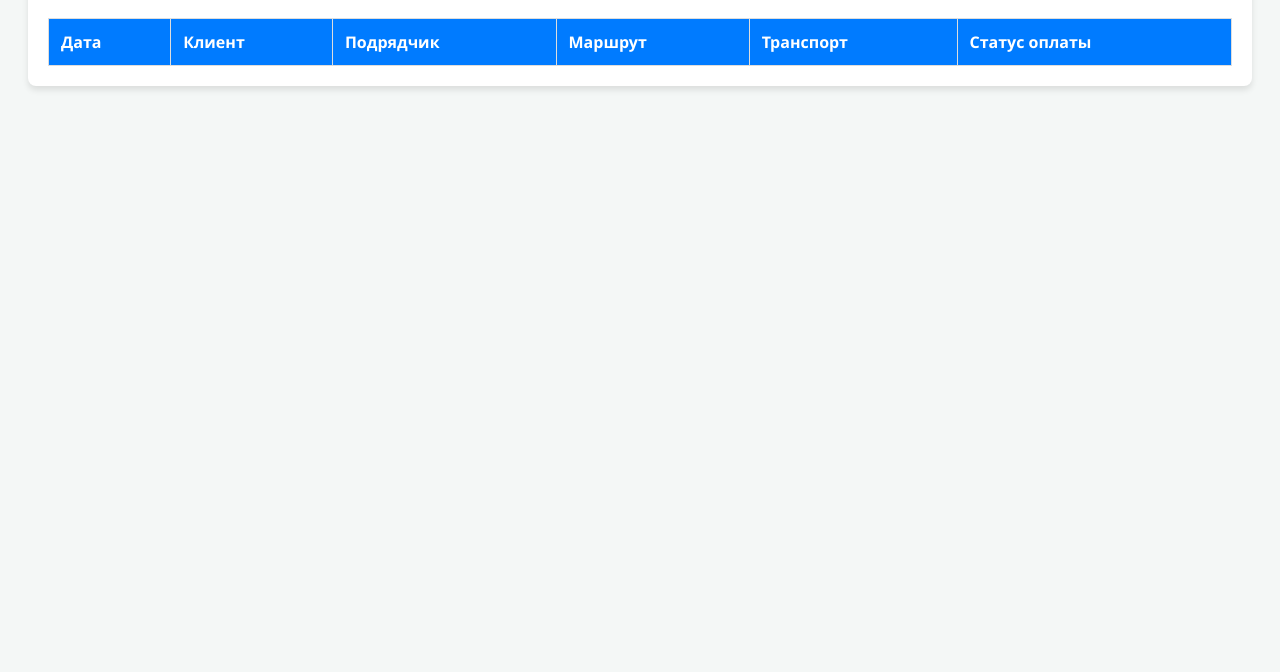
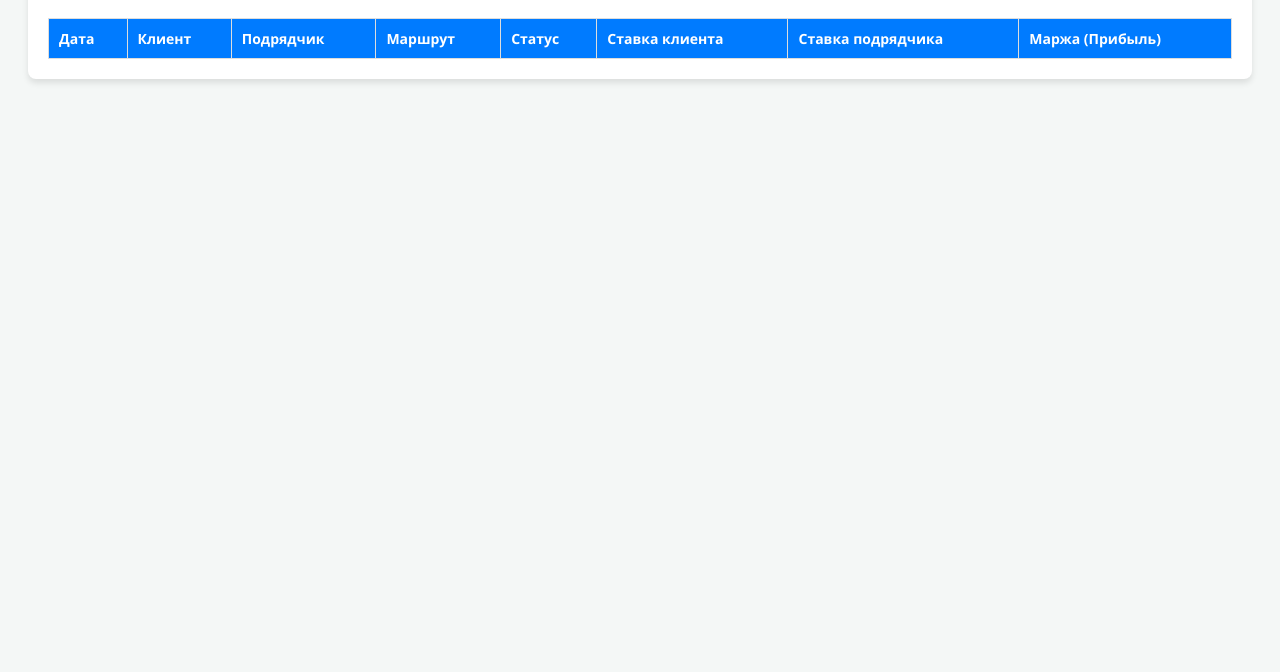
Before and after one commit to yulianikiforova1705-netizen/logistic_crm, a website: page frontend/index.html in a window 1280 px wide. Shown: the part 128-800 px from the top of the page. Drawn offline with Linux system fonts and the light colour scheme; no server answers.

Commit message:
Добавлен финансовый блок и расчет маржи в таблицу

```diff
--- a/frontend/index.html
+++ b/frontend/index.html
@@ -8,10 +8,11 @@
         body { font-family: 'Segoe UI', Tahoma, Geneva, Verdana, sans-serif; padding: 20px; background-color: #f4f7f6; color: #333; }
         .container { background: white; padding: 20px; border-radius: 8px; box-shadow: 0 4px 6px rgba(0,0,0,0.1); max-width: 1200px; margin: auto; }
         h1 { border-bottom: 2px solid #007bff; padding-bottom: 10px; }
-        table { width: 100%; border-collapse: collapse; margin-top: 20px; }
-        th, td { border: 1px solid #ddd; padding: 12px; text-align: left; }
+        table { width: 100%; border-collapse: collapse; margin-top: 20px; font-size: 14px; }
+        th, td { border: 1px solid #ddd; padding: 10px; text-align: left; }
         th { background-color: #007bff; color: white; }
         .status-yellow { background-color: #fff3cd; color: #856404; padding: 4px 8px; border-radius: 4px; font-weight: bold; }
+        .margin-positive { color: #28a745; font-weight: bold; } /* Зеленый цвет для прибыли */
     </style>
 </head>
 <body>
@@ -24,8 +25,10 @@
                     <th>Клиент</th>
                     <th>Подрядчик</th>
                     <th>Маршрут</th>
-                    <th>Транспорт</th>
-                    <th>Статус оплаты</th>
+                    <th>Статус</th>
+                    <th>Ставка клиента</th>
+                    <th>Ставка подрядчика</th>
+                    <th>Маржа (Прибыль)</th>
                 </tr>
             </thead>
             <tbody id="orders-table-body">
@@ -34,20 +37,24 @@
     </div>
 
     <script>
-        // Стучимся на наш сервер за заявками
         fetch('/api/orders')
             .then(response => response.json())
             .then(data => {
                 const tableBody = document.getElementById('orders-table-body');
-                // Перебираем все полученные заявки и создаем для каждой строку таблицы
+
                 data.data.forEach(order => {
+                    // Высчитываем маржу (прибыль)
+                    const margin = order.clientRate - order.contractorRate;
+
                     const row = `<tr>
                         <td>${order.orderDate}</td>
                         <td><strong>${order.clientName}</strong></td>
                         <td>${order.contractorName}</td>
                         <td>${order.route}</td>
-                        <td>${order.transportType}</td>
                         <td><span class="status-yellow">${order.paymentStatus}</span></td>
+                        <td>${order.clientRate.toLocaleString()} ${order.currency}</td>
+                        <td>${order.contractorRate.toLocaleString()} ${order.currency}</td>
+                        <td class="margin-positive">${margin.toLocaleString()} ${order.currency}</td>
                     </tr>`;
                     tableBody.innerHTML += row;
                 });
```
